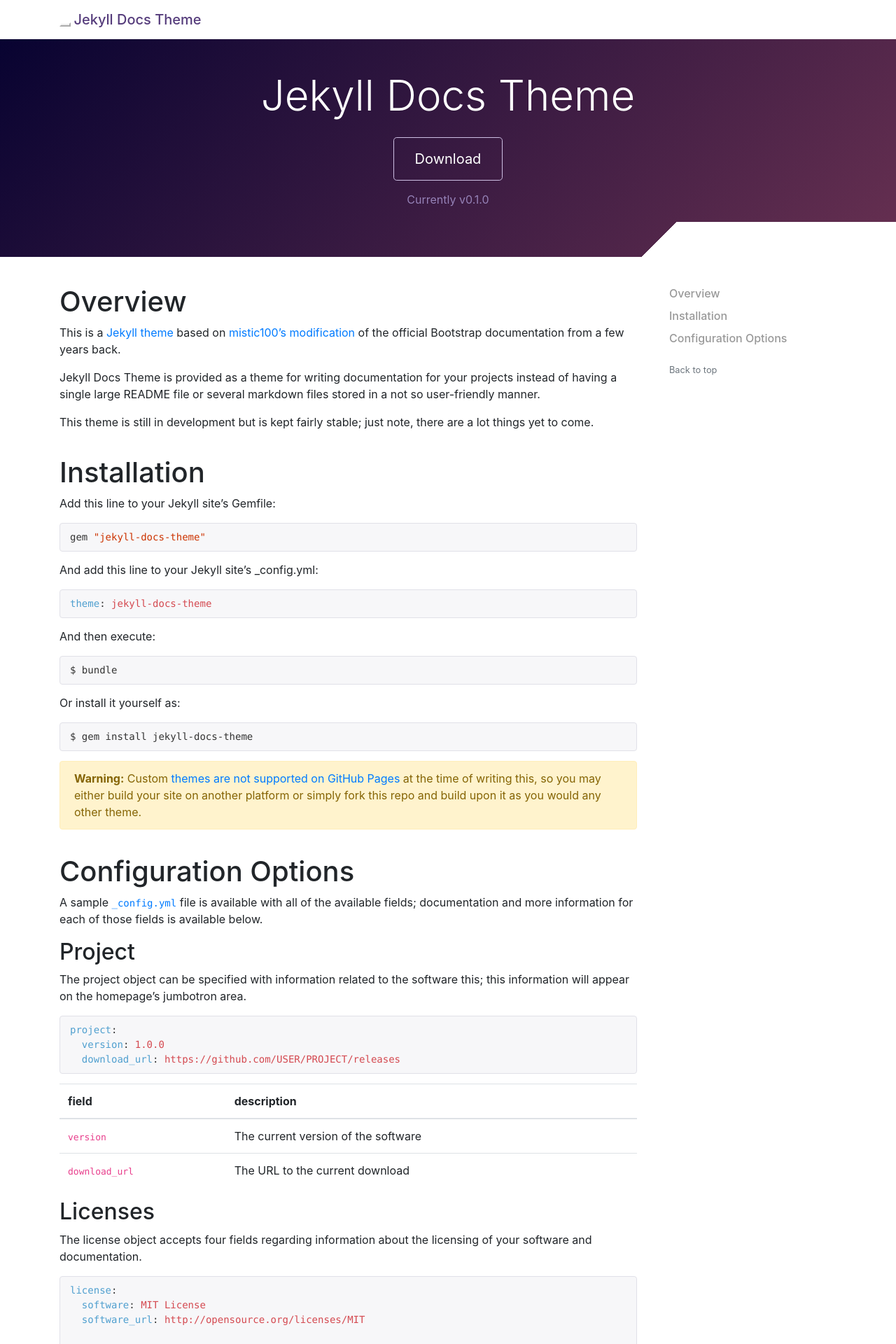
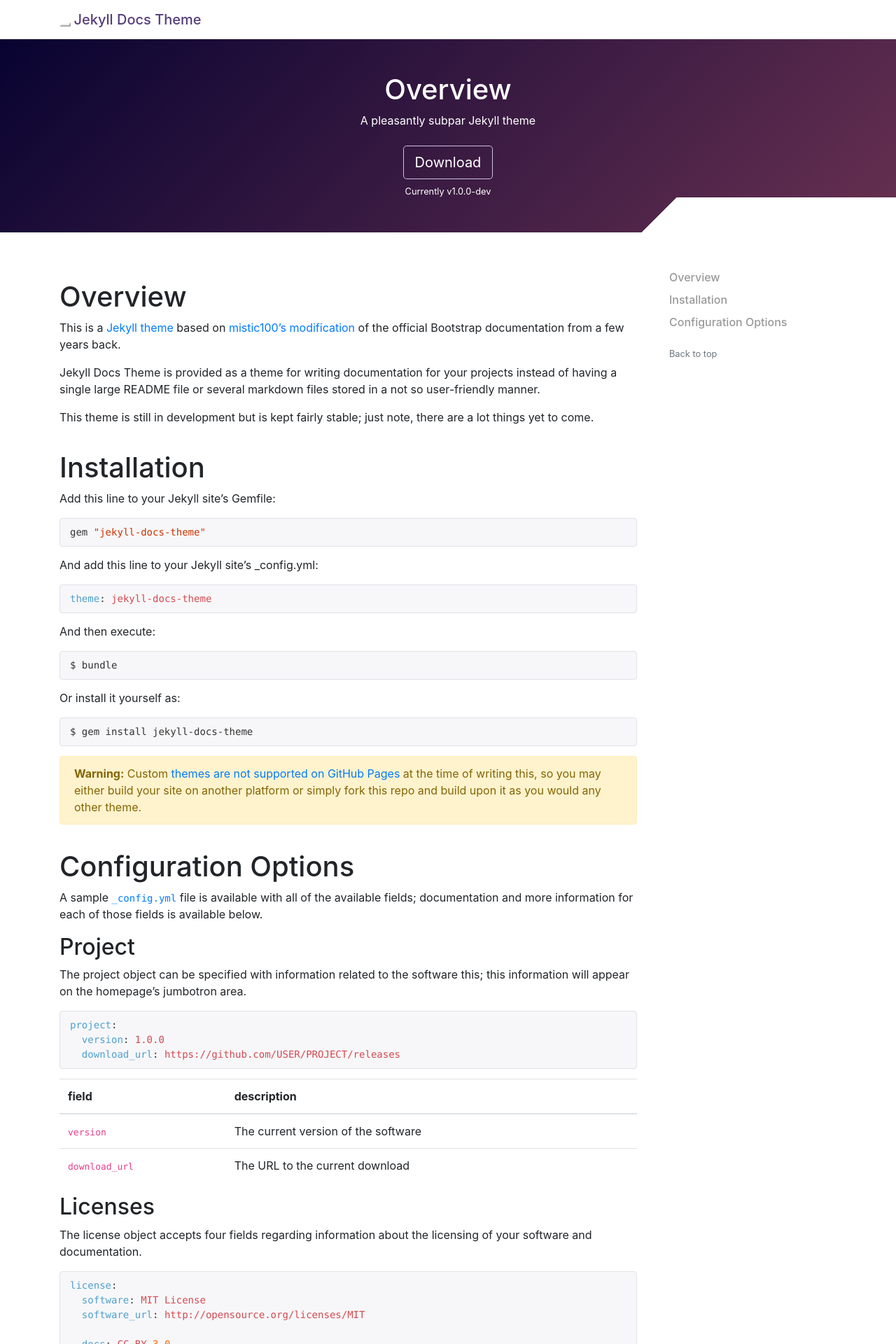
Before and after one commit to allejo/jekyll-docs-theme, a Jekyll site: the page built from index.md, in a window 1280 px wide. Shown: the top 1920 px of the page at 70% size. Built offline with Jekyll 4.4.1, drawn with Linux system fonts in a browser that asks for light colours; nearby versions of some CDN libraries; comment, search, counter and statistics services are not loaded; our own code applies the rules of GitHub Pages for plain Markdown files; some of the changed text lies outside the part shown.

Commit message:
Make the masthead more configureable

```diff
--- a/_config.yml
+++ b/_config.yml
@@ -2,8 +2,9 @@
 name: Jekyll Docs Theme
 
 project:
-    version: 0.1.0
+    version: 1.0.0-dev
     download_url: https://github.com/allejo/jekyll-docs-theme/releases
+    download_text: Download
 
 license:
     software: MIT License
--- a/_includes/jumbotron.html
+++ /dev/null
@@ -1,19 +0,0 @@
-{% if page.homepage %}
-    <div class="bs-docs-masthead" id="jumbotron-header">
-        <div class="container">
-            <h1 class="home-title">{{ site.name }}</h1>
-            <p class="lead">{{ page.description }}</p>
-            <p class="lead">
-                <a href="{{ site.project.download_url }}" class="btn btn-outline-inverse btn-lg">Download</a>
-            </p>
-            <p class="version">Currently v{{ site.project.version }}</p>
-        </div>
-    </div>
-{% else %}
-    <div class="bs-docs-header" id="jumbotron-header">
-        <div class="container">
-            <h1>{{ page.title }}</h1>
-            <p>{{ page.description }}</p>
-        </div>
-    </div>
-{% endif %}
--- /dev/null
+++ b/_includes/masthead.html
@@ -0,0 +1,29 @@
+<div class="site-masthead text-center py-5 mb-5">
+    <div class="container">
+        <h1>{{ page.title | default: site.name }}</h1>
+
+        {% if page.description %}
+            <p class="site-masthead__description mb-0">
+                {{ page.description }}
+            </p>
+        {% endif %}
+
+        {% if page.homepage %}
+            {% if site.project.download_url %}
+                <p class="site-masthead__download-btn mt-4 mb-0">
+                    <a href="{{ site.project.download_url }}"
+                       class="btn btn-outline-inverse btn-lg"
+                    >
+                        {{ site.project.download_text | default: 'Download' }}
+                    </a>
+                </p>
+            {% endif %}
+
+            {% if site.project.version %}
+                <p class="site-masthead__version mt-1 mb-0">
+                    <small>Currently v{{ site.project.version }}</small>
+                </p>
+            {% endif %}
+        {% endif %}
+    </div>
+</div>
--- a/_layouts/default.html
+++ b/_layouts/default.html
@@ -6,7 +6,7 @@
 
     <body data-spy="scroll" data-target="#page-toc" data-offset="0">
         {% include navigation.html %}
-        {% include jumbotron.html %}
+        {% include masthead.html %}
 
         {{ content }}
 
--- a/_layouts/page.html
+++ b/_layouts/page.html
@@ -23,7 +23,7 @@ layout: default
         </main>
 
         <aside class="col-md-3 d-none d-md-block hidden-print">
-            <nav id="page-toc" class="page-sidebar py-3">
+            <nav id="page-toc" class="page-sidebar">
                 {% include toc.html html=content class="list-unstyled.pl-0" anchor_class="nav-link.px-3.py-1" h_max=3 %}
 
                 <a class="px-3 text-muted" href="#top">
--- /dev/null
+++ b/_sass/_masthead.scss
@@ -0,0 +1,14 @@
+.site-masthead {
+    position: relative;
+    color: white;
+
+    &::after {
+        background: linear-gradient(135deg, transparent 50px, white 50px);
+        bottom: 0;
+        content: "";
+        height: 50px;
+        position: absolute;
+        right: 0;
+        width: 30%;
+    }
+}
--- a/assets/css/styles.scss
+++ b/assets/css/styles.scss
@@ -6,38 +6,14 @@
 // Components
 @import 'alert';
 @import 'highlight';
+@import 'masthead';
 @import 'mobile-toc';
 @import 'sidebar';
 
 // Utilities
 @import 'js';
 
-#jumbotron-header {
+.site-masthead {
     background: {{ site.ui.header.color1 }};
     background: linear-gradient(135deg, {{ site.ui.header.color1 }}, {{ site.ui.header.color2 }});
-    position: relative;
-
-    &::after {
-        background: linear-gradient(135deg, transparent 50px, white 50px);
-        bottom: 0;
-        content: "";
-        height: 50px;
-        position: absolute;
-        right: 0;
-        width: 30%;
-    }
 }
-
-.bs-docs-masthead {
-  padding-top: 50px;
-  padding-bottom: 40px;
-  margin-bottom: 20px;
-}
-
-.bs-docs-header h1, .bs-docs-header p {
-  margin-right: 0;
-}
-
-.back-top-top {
-  font-size: 13px;
-}
--- a/assets/js/docs.min.js
+++ b/assets/js/docs.js
@@ -2,6 +2,7 @@ $(function(){
     $('html').toggleClass('no-js js');
     $('.bs-docs-sidenav').Stickyfill();
 
+    // Update sidebar highlighting based on Scrollspy
     $(window).on('activate.bs.scrollspy', function () {
         var spyTarget = $('[data-spy="scroll"]').data('target');
         var $activeSpy = $(spyTarget).find('.nav-link.active');
@@ -10,6 +11,7 @@ $(function(){
         $tree.find('> a').addClass('active');
     });
 
+    // Toggleable mobile table of contents button
     $('.toggle-toc').on('click', function () {
         var $this = $(this);
 
@@ -26,16 +28,24 @@ $(function(){
             $btn.text('Hide');
         }
     });
+
+    // Make the triangular pattern in the header
+    if (uiColors) {
+        var $masthead = $('.site-masthead');
+
+        if ($masthead.length) {
+            var t = new Trianglify({
+                cellsize: 90,
+                noiseIntensity: 0,
+                x_gradient: [
+                    uiColors[0],
+                    uiColors[1],
+                ],
+            });
+            var pattern = t.generate(window.screen.width | $masthead.outerWidth(), $masthead.outerHeight() * 1.2);
+
+            var style = $('<style>.site-masthead { background-image: ' + pattern.dataUrl + '; }</style>');
+            $('html > head').append(style);
+        }
+    }
 });
-
-function trianglify(color1, color2) {
-    var header = $('#jumbotron-header'),
-        t = new Trianglify({
-            cellsize: 90,
-            noiseIntensity: 0,
-            x_gradient: [color1, color2]
-        }),
-        pattern = t.generate(window.screen.width | header.outerWidth(), header.outerHeight()*1.2);
-
-    header.css('background-image', pattern.dataUrl);
-}
--- a/index.md
+++ b/index.md
@@ -1,6 +1,7 @@
 ---
 layout: page
 homepage: true
+description: A pleasantly subpar Jekyll theme
 ---
 
 # Overview
```
Also changed, not shown: _includes/footer/scripts.html (+6 -2 lines).
